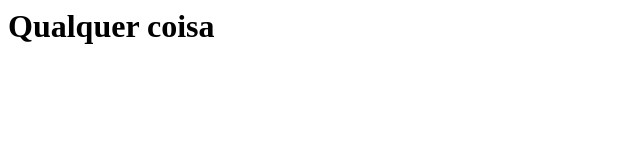
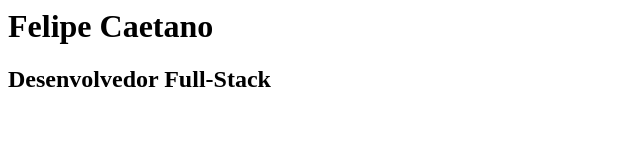
Before and after one commit to lipesid/aula-git, a plain HTML site: page index.html in a window 1280 px wide. Shown: the whole page, without its empty margins (0-640 px from the left). Drawn offline with Linux system fonts and the light colour scheme.

Commit message:
Adicionando subtitulo no index.html

```diff
--- a/index.html
+++ b/index.html
@@ -1 +1,2 @@
-<h1>Qualquer coisa </h1>
+<h1>Felipe Caetano</h1>
+<h2>Desenvolvedor Full-Stack</h2>
```
